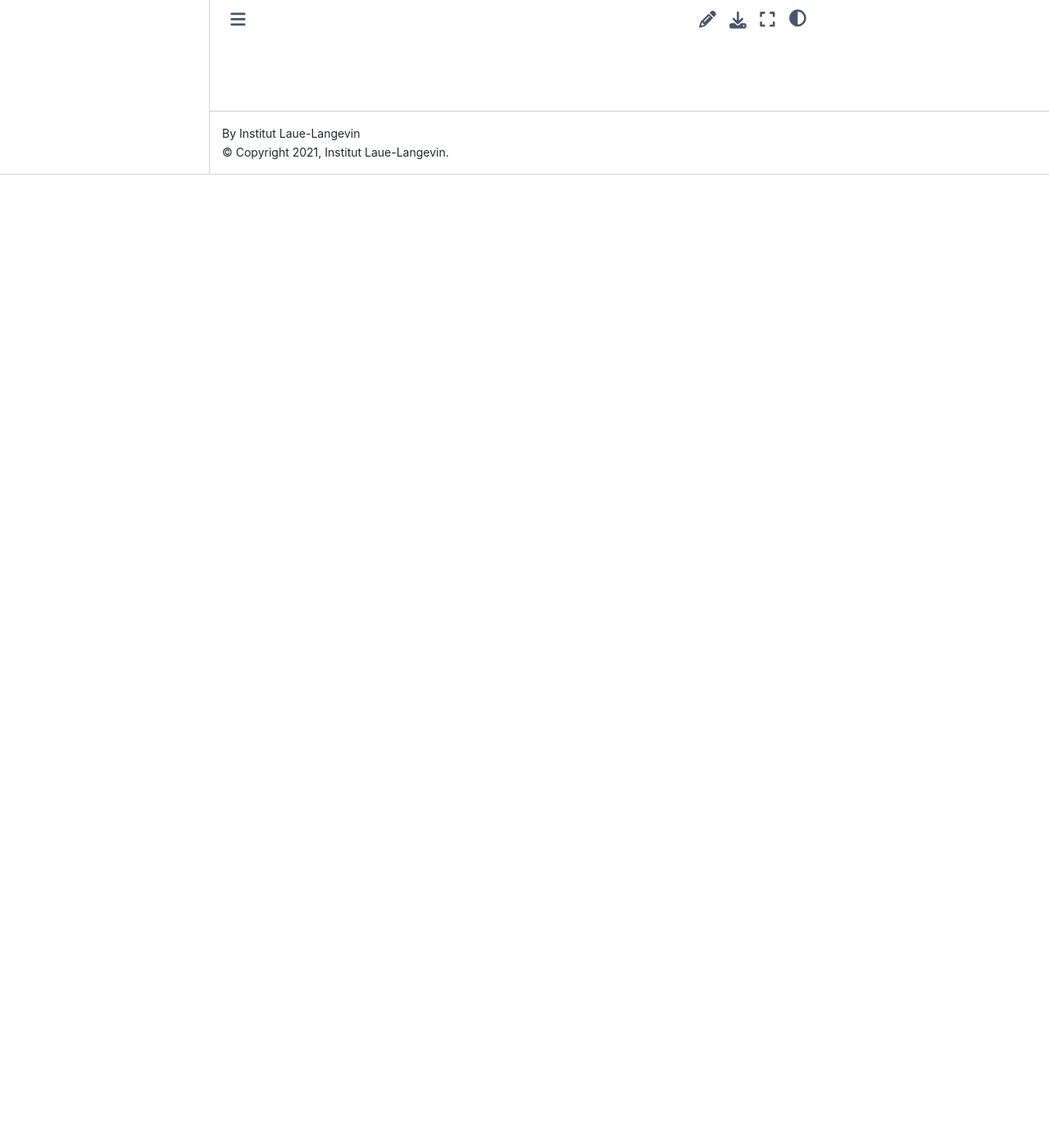
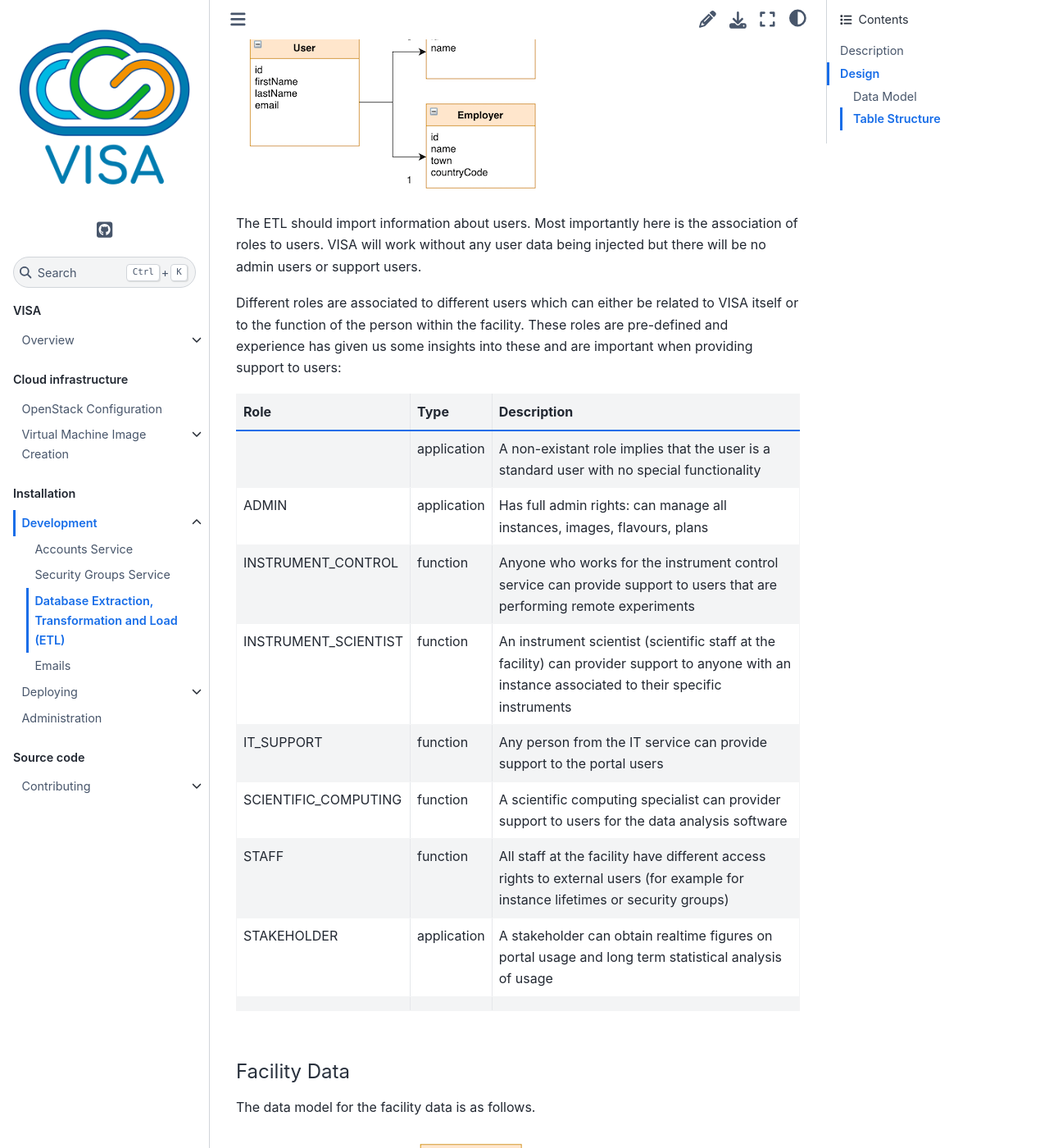
Before and after one commit to ILLGrenoble/visa-docs, a Sphinx documentation site: the page built from docs/source/development/development-etl.md, in a window 1280 px wide and 1400 px high, scrolled down 1187 px. Shown: the whole window at 82% size. Built offline with Sphinx 7.4.7 and the Sphinx Book theme 1.1.4, drawn with Linux system fonts in a browser that asks for light colours; some of the changed text lies outside the part shown.

Commit message:
Start of ETL documentation.

````diff
--- a/docs/source/development/development-etl.md
+++ b/docs/source/development/development-etl.md
@@ -1,7 +1,66 @@
 # Database Extraction, Transformation and Load (ETL)
 
-- Proposals
-- Experiments
-- Instruments
-- People
-- Roles
+## Description
+
+**The Database Extraction, Transformation and Load (ETL) Process is a critical aspect of the VISA Common Portal being deployed at each site.**
+
+VISA has a specific data structure concerning entities in the following two principal domains:
+
+1. User data:  Users, roles and employers
+2. Facility data: Proposals, experiments and instruments
+
+The ETL process takes data from each site's data source (database or user system) and injects this into the VISA database in a specific format.
+
+Each site needs to implement an ETL process for VISA to be deployed correctly. This process should run regularly (for example as a CRON job) to update VISA and include site data changes as soon as possible.
+
+## Design
+
+The ETL Process is an application that runs outside of the VISA server framework but has access to the VISA database.
+
+A [Python VISA ETL Library](https://github.com/ILLGrenoble/visa-db-etl-py) is available to help sites develop an ETL process. This library perform the *load* part of the process and injects data into the VISA database. Each site must develop their own tools to extract data from their own systems and transform it correctly.
+
+### Data Model
+
+This section describes the model used by VISA where data has to come from the ETL process.
+
+#### User Data
+
+The following diagram illustrates the user data that should be loaded into VISA.
+
+![](../_static/images/visa-etl-user-data-model.png)
+
+The ETL should import information about users. Most importantly here is the association of roles to users. VISA will work without any user data being injected but there will be no admin users or support users.
+
+Different roles are associated to different users which can either be related to VISA itself or to the function of the person within the facility. These roles are pre-defined and experience has given us some insights into these and are important when providing support to users:
+
+| Role                 | Type        | Description                                                                                                                                         |
+|----------------------|-------------|-----------------------------------------------------------------------------------------------------------------------------------------------------|
+| <null>               | application | A non-existant role implies that the user is a standard user with no special functionality                                                          |
+| ADMIN                | application | Has full admin rights: can manage all instances, images, flavours, plans                                                                            |
+| INSTRUMENT_CONTROL   | function    | Anyone who works for the instrument control service can provide support to users that are performing remote experiments                             |
+| INSTRUMENT_SCIENTIST | function    | An instrument scientist (scientific staff at the facility) can provider support to anyone with an instance associated to their specific instruments |
+| IT_SUPPORT           | function    | Any person from the IT service can provide support to the portal users                                                                              |
+| SCIENTIFIC_COMPUTING | function    | A scientific computing specialist can provider support to users for the data analysis software                                                      |
+| STAFF                | function    | All staff at the facility have different access rights to external users (for example for instance lifetimes or security groups)                    |
+| STAKEHOLDER          | application | A stakeholder can obtain realtime figures on portal usage and long term statistical analysis of usage                                               |
+|                      |             |                                                                                                                                                     |
+
+#### Facility Data
+
+The data model for the facility data is as follows.
+
+![](../_static/images/visa-etl-facility-data-model.png)
+
+Facility information (experiments, instruments, etc) is important to VISA when creating an instance and associating it to scientific data.
+
+Associating an instance to facility data is important for:
+
+- ensuring the data is accessible to the user
+- ensuring the instance has correct security groups (allowing access to instrument control for example)
+- allowing team access to share remote desktops
+- providing scientific support to external users depending on the instrument
+- statistical analysis
+
+VISA has a simple model for this based around an Experiment. No team roles are included here (meaning that explicit users can also be associated to an experiment even if they weren't on the original team).
+
+### Table Structure
--- a/docs/source/index.md
+++ b/docs/source/index.md
@@ -29,6 +29,14 @@ deploying/deploying-contents.md
 admin/admin-contents.md
 ```
 
+```{toctree}
+---
+maxdepth: 2
+caption: Source code
+---
+contributing/contributing-contents.md
+```
+
 ## Acknowledgements
 
 <p align="center">
````
Also changed, not shown: docs/source/contributing/contributing-contents.md (added, +10 -0 lines), docs/source/contributing/contributing-dev-environment.md (added, +4 -0 lines), docs/source/development/development-security-groups.md (+2 -2 lines), docs/source/overview/overview-contents.md (+2 -2 lines), docs/source/_static/images/visa-etl-facility-data-model.png (added), docs/source/_static/images/visa-etl-user-data-model.png (added).
